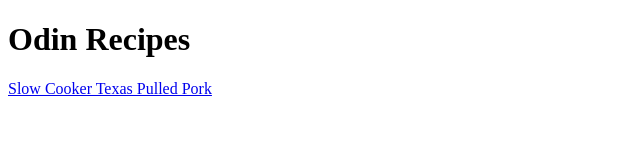
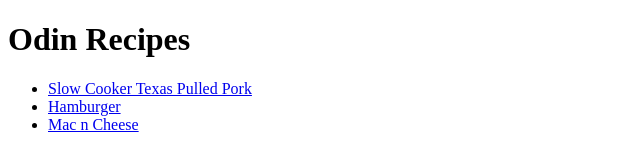
Before and after one commit to lwrighthfx/odin-recipes, a plain HTML site: page index.html in a window 1280 px wide. Shown: the whole page, without its empty margins (0-640 px from the left). Drawn offline with Linux system fonts and the light colour scheme.

Commit message:
Update index.html add two recipes

```diff
--- a/index.html
+++ b/index.html
@@ -7,6 +7,10 @@
 </head>
 <h1>Odin Recipes</h1>
 <body>
-    <a href="recipes/pulledpork.html">Slow Cooker Texas Pulled Pork</a>
+     <ul>
+    <li><a href="recipes/pulledpork.html">Slow Cooker Texas Pulled Pork</a></li>
+    <li><a href="recipes/burger.html">Hamburger</a></li>
+    <li><a href="recipes/macncheese.html">Mac n Cheese</a></li>
+     </ul>
 </body>
 </html>
```
